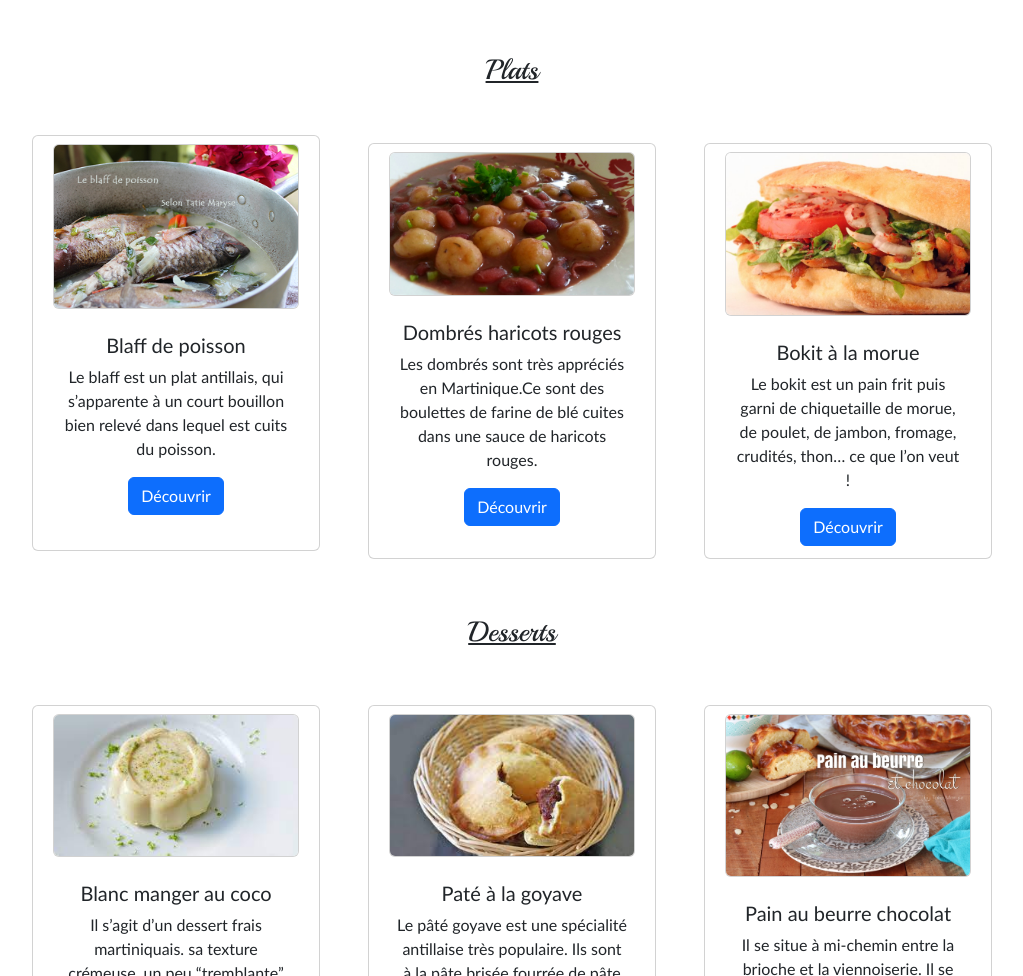
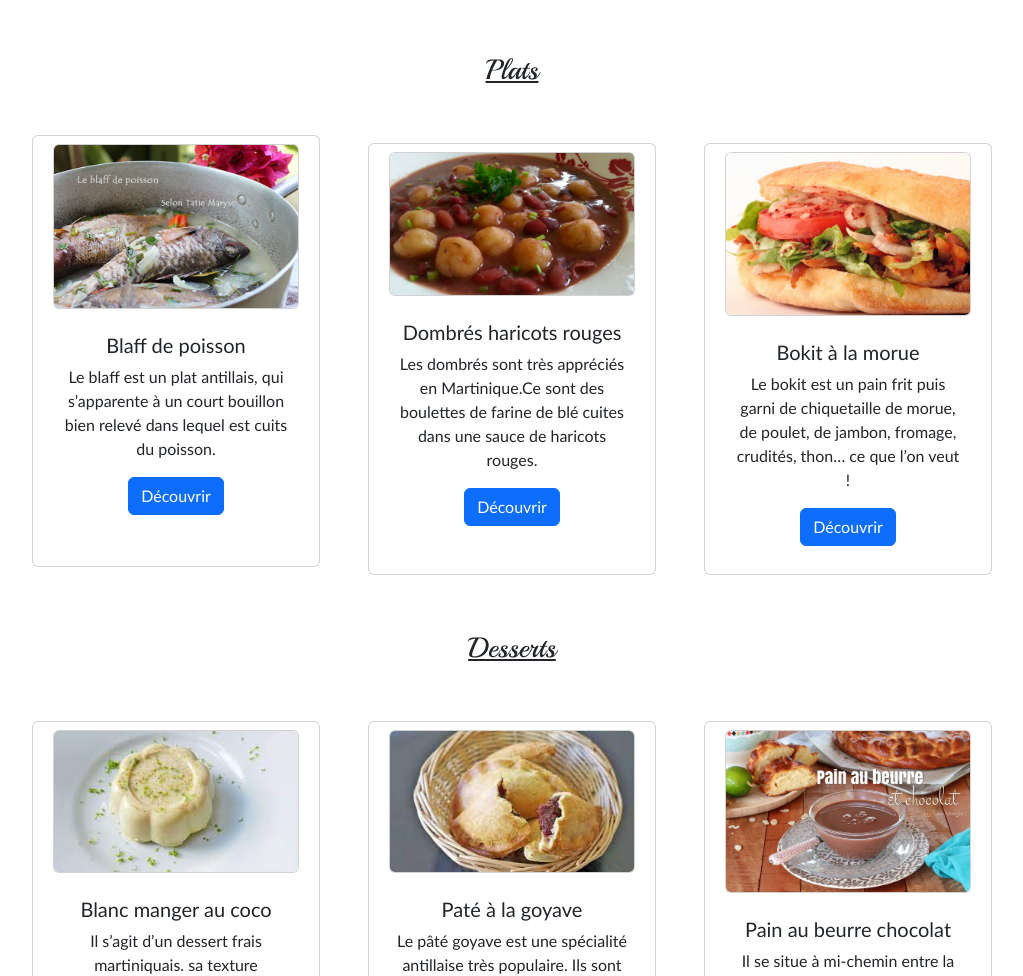
Before and after one commit to rachelle22/La-cuisine-creole-de-Rachelle, a plain HTML site: page index.html in a window 1280 px wide. Shown: the part 1824-2800 px from the top of the page, without its empty margins (128-1151 px from the left). Drawn offline with nearby package versions, Linux system fonts and the light colour scheme.

Commit message:
Update index.html

```diff
--- a/index.html
+++ b/index.html
@@ -127,7 +127,7 @@
           <p class="text-center h3 text-decoration-underline m-5 pol">Plats</p>
         </div>
         <section class="row  d-flex justify-content-center">
-          <div class="card" style="width: 18rem; height: 26rem;">
+          <div class="card" style="width: 18rem; height: 27rem;">
             <img class="card m-2 my-2" src="blaff-de-poisson.jpg" alt="Card image cap">
             <div class="card-body">
               <h5 class="card-title">Blaff de poisson</h5>
@@ -137,7 +137,7 @@
                 class="btn btn-primary">Découvrir</a>
             </div>
           </div>
-          <div class="card mx-5 my-2" style="width: 18rem; height: 26rem;">
+          <div class="card mx-5 my-2" style="width: 18rem; height: 27rem;">
             <img class="card m-2" src="dombres-haricots-rouges.jpg" alt="Card image cap">
             <div class="card-body">
               <h5 class="card-title">Dombrés haricots rouges</h5>
@@ -147,7 +147,7 @@
                 class="btn btn-primary">Découvrir</a>
             </div>
           </div>
-          <div class="card my-2" style="width: 18rem; height: 26rem;">
+          <div class="card my-2" style="width: 18rem; height: 27rem;">
             <img class="card m-2" src="bokit.jpg" alt="Card image cap">
             <div class="card-body">
               <h5 class="card-title">Bokit à la morue</h5>
```
